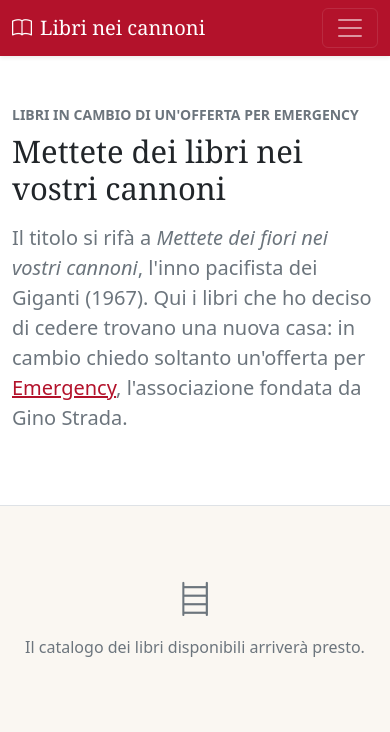
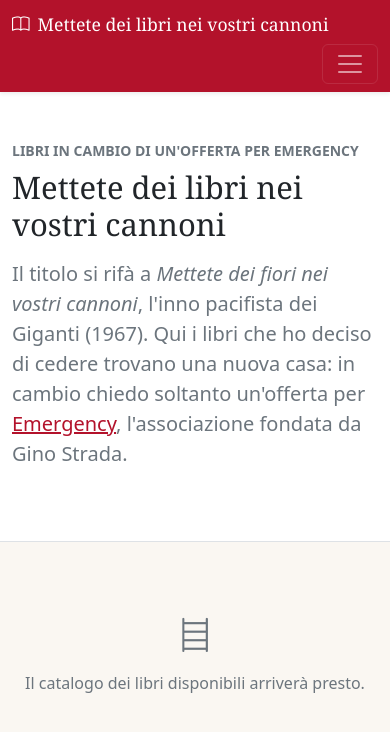
Before and after one commit to ziorufus/libri-cannoni, a Vue app in the folder frontend/: page / in a window 390 px wide. Shown: the top 732 px of the page. Built offline with nearby package versions, Linux system fonts and the light colour scheme; no server answers.

Commit message:
Refactor navbar brand text for mobile display and enhance styling for better responsiveness

```diff
--- a/frontend/src/App.vue
+++ b/frontend/src/App.vue
@@ -20,8 +20,7 @@ function doLogout() {
     <div class="container">
       <RouterLink class="navbar-brand font-serif d-flex align-items-center gap-2" to="/">
         <i class="bi bi-book"></i>
-        <span class="d-none d-sm-inline">Mettete dei libri nei vostri cannoni</span>
-        <span class="d-sm-none">Libri nei cannoni</span>
+        <span>Mettete dei libri nei vostri cannoni</span>
       </RouterLink>
       <JobIndicators class="order-md-last" />
       <button class="navbar-toggler ms-auto ms-md-0" type="button" aria-label="Menu" @click="open = !open">
--- a/frontend/src/styles.css
+++ b/frontend/src/styles.css
@@ -39,6 +39,18 @@ a { color: var(--lc-red); }
 .navbar-lc { background: var(--lc-red); }
 .navbar-lc .navbar-brand, .navbar-lc .nav-link { color: #fff; }
 .navbar-lc .nav-link:hover, .navbar-lc .nav-link.router-link-active { color: #ffd9de; }
+/* Mobile: titolo completo sulla prima riga, indicatori + hamburger sulla seconda */
+@media (max-width: 767.98px) {
+  .navbar-lc .navbar-brand {
+    width: 100%;
+    margin-right: 0;
+    white-space: normal;
+    font-size: 1.1rem;
+    line-height: 1.25;
+  }
+  .navbar-lc .job-indicators { margin-top: .25rem; }
+  .navbar-lc .navbar-toggler { margin-top: .25rem; }
+}
 
 .font-serif { font-family: Georgia, 'Times New Roman', serif; }
 
```
